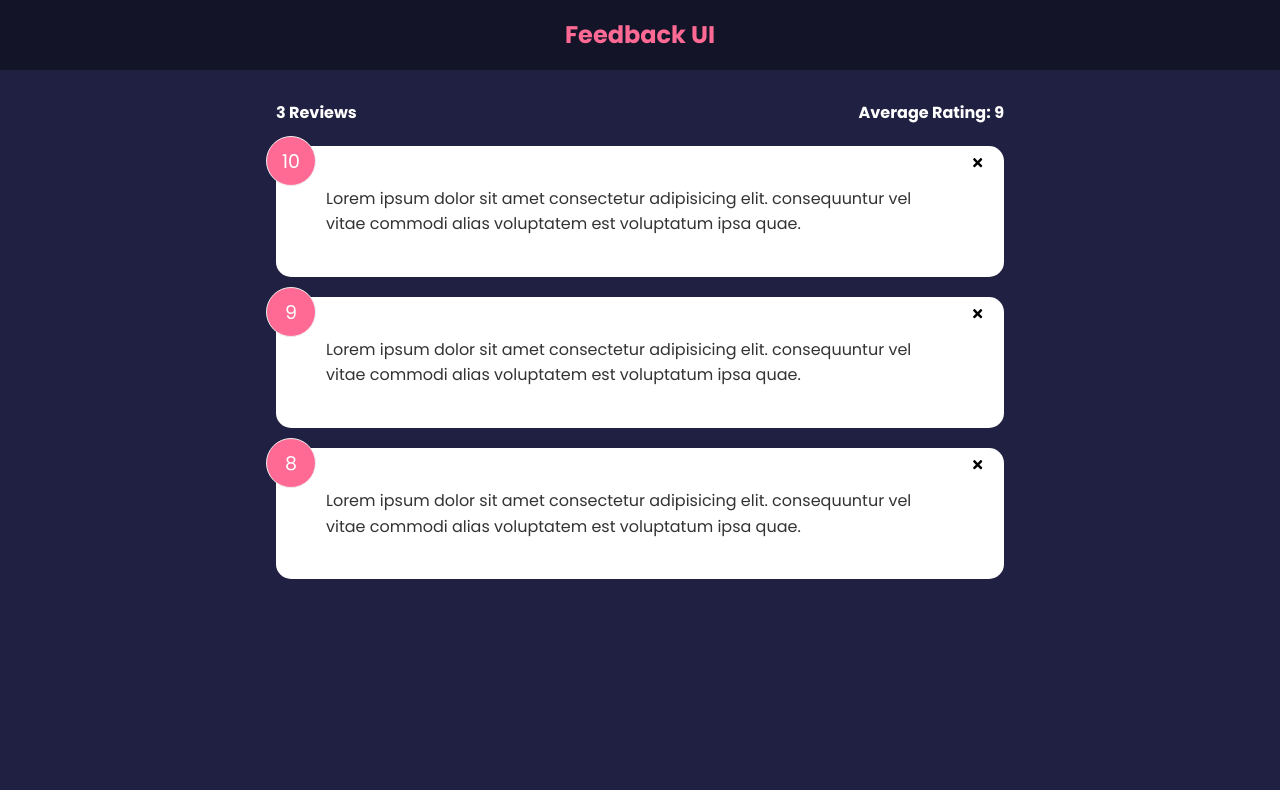
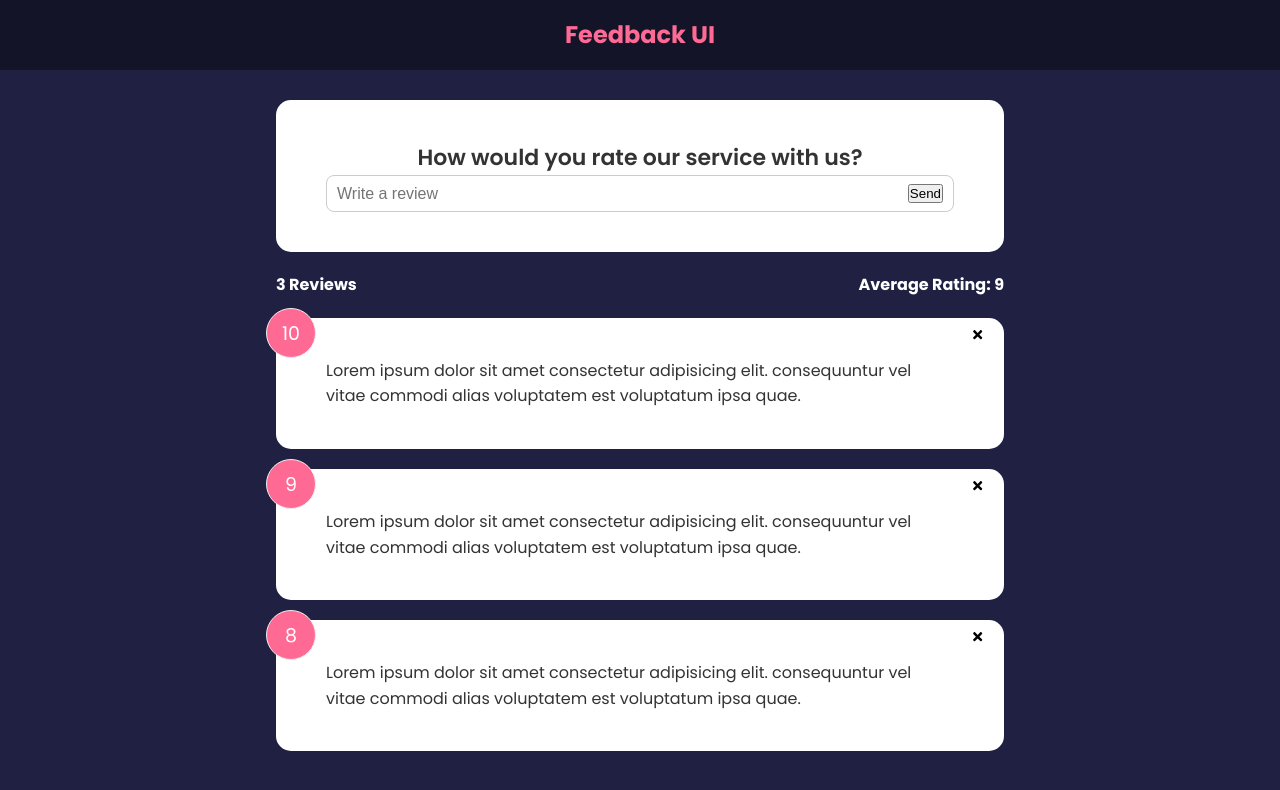
Before and after one commit to suelazeqo/Feedback-APP, a React (Create React App) app: page / in a window 1280 px wide. Shown: the top 790 px of the page. Built offline with nearby package versions, Linux system fonts and the light colour scheme.

Commit message:
Created the form for adding the review

```diff
--- a/src/App.js
+++ b/src/App.js
@@ -3,6 +3,7 @@
 import FeedbackList from "./component/FeedbackList";
 import FeedbackData from "./data/FeedbackData";
 import FeedbackStats from "./component/FeedbackStats";
+import FeedbackForm from "./component/FeedbackForm";
 
 function App() {
     const [feedback, setFeedback] = useState(FeedbackData)
@@ -17,6 +18,7 @@
         <>
             <Header/>
             <div className='container'>
+                <FeedbackForm/>
                <FeedbackStats feedback={feedback}/>
                 <FeedbackList feedback={feedback}
                 handleDelete={deleteFeedback}
--- /dev/null
+++ b/src/component/FeedbackForm.jsx
@@ -0,0 +1,27 @@
+import {useState} from "react";
+import Card from "./shared/Card";
+
+function FeedbackForm(){
+    const [text, setText] = useState('')
+
+    const handleTextChange = (e)=>{
+       setText(e.target.value)
+    }
+    return (
+        <Card>
+            <form>
+                <h2>How would you rate our service with us?</h2>
+
+                <div className="input-group">
+                    <input
+                        onChange={handleTextChange}
+                        type='text'
+                        placeholder='Write a review'
+                        value={text}
+                    />
+                    <button type='submit'>Send</button>
+                </div>
+            </form></Card>
+    )
+}
+export default FeedbackForm;
```
